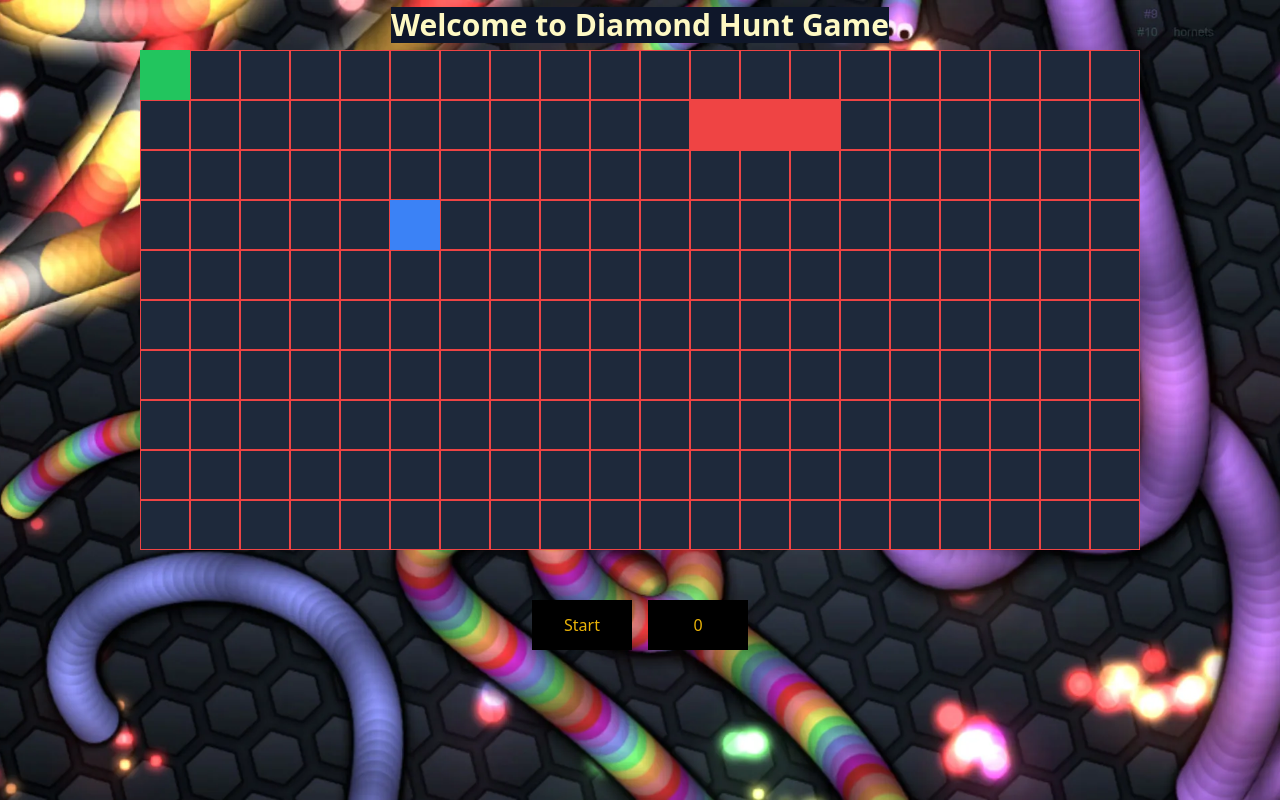
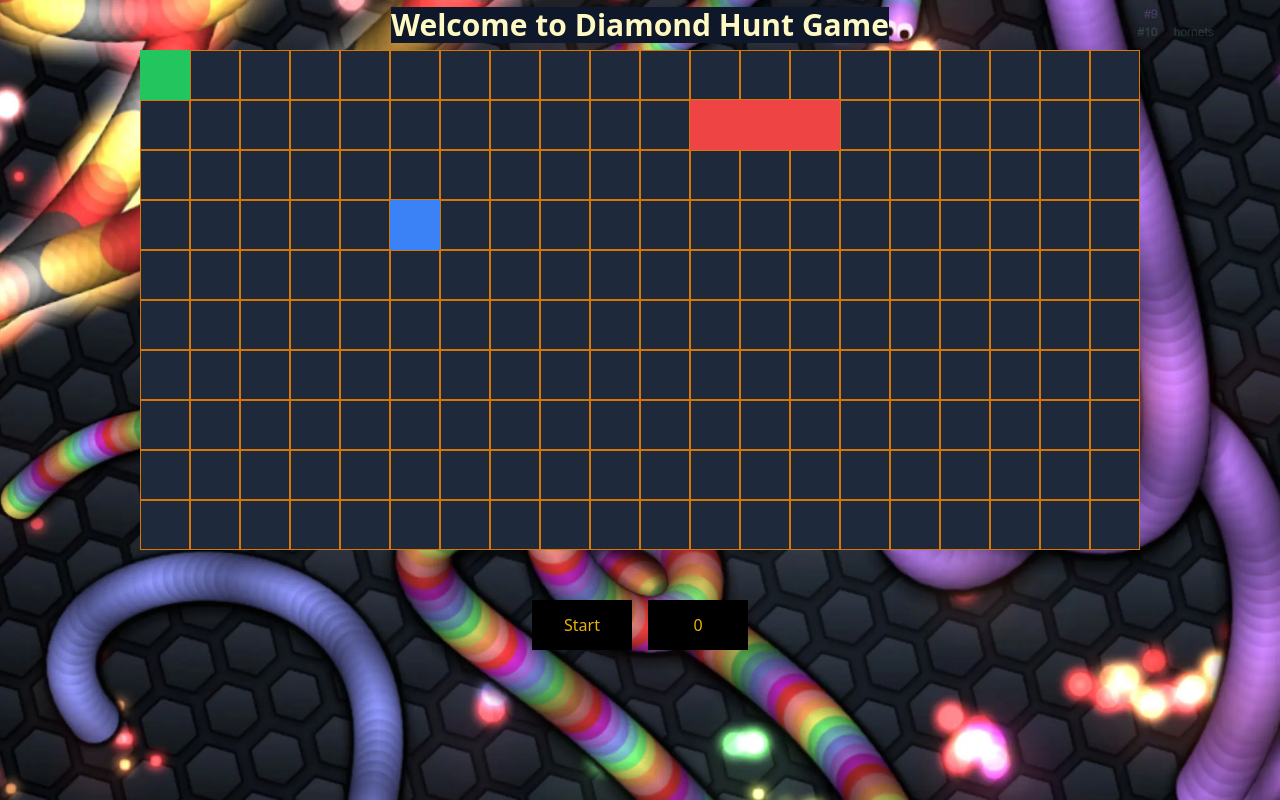
Before and after one commit to Suddhu018/Q2FOG_snake-Diamond, a React (Vite) app: page / in a window 1280 px wide. Both pictures are taken after a click on the button "MOVE TO ARENA". Built offline with nearby package versions, Linux system fonts and the light colour scheme.

Commit message:
Update Try.jsx

```diff
--- a/Components/Try.jsx
+++ b/Components/Try.jsx
@@ -180,7 +180,7 @@ export default function GamePitx() {
             {[...Array(numCols)].map((_, colIdx) => (
               <div
                 key={`dot-${rowIdx}-${colIdx}`}
-                className={`w-[50px] h-[50px] border border-red-500`}
+                className={`w-[50px] h-[50px] border border-amber-600`}
               ></div>
             ))}
           </div>
```
